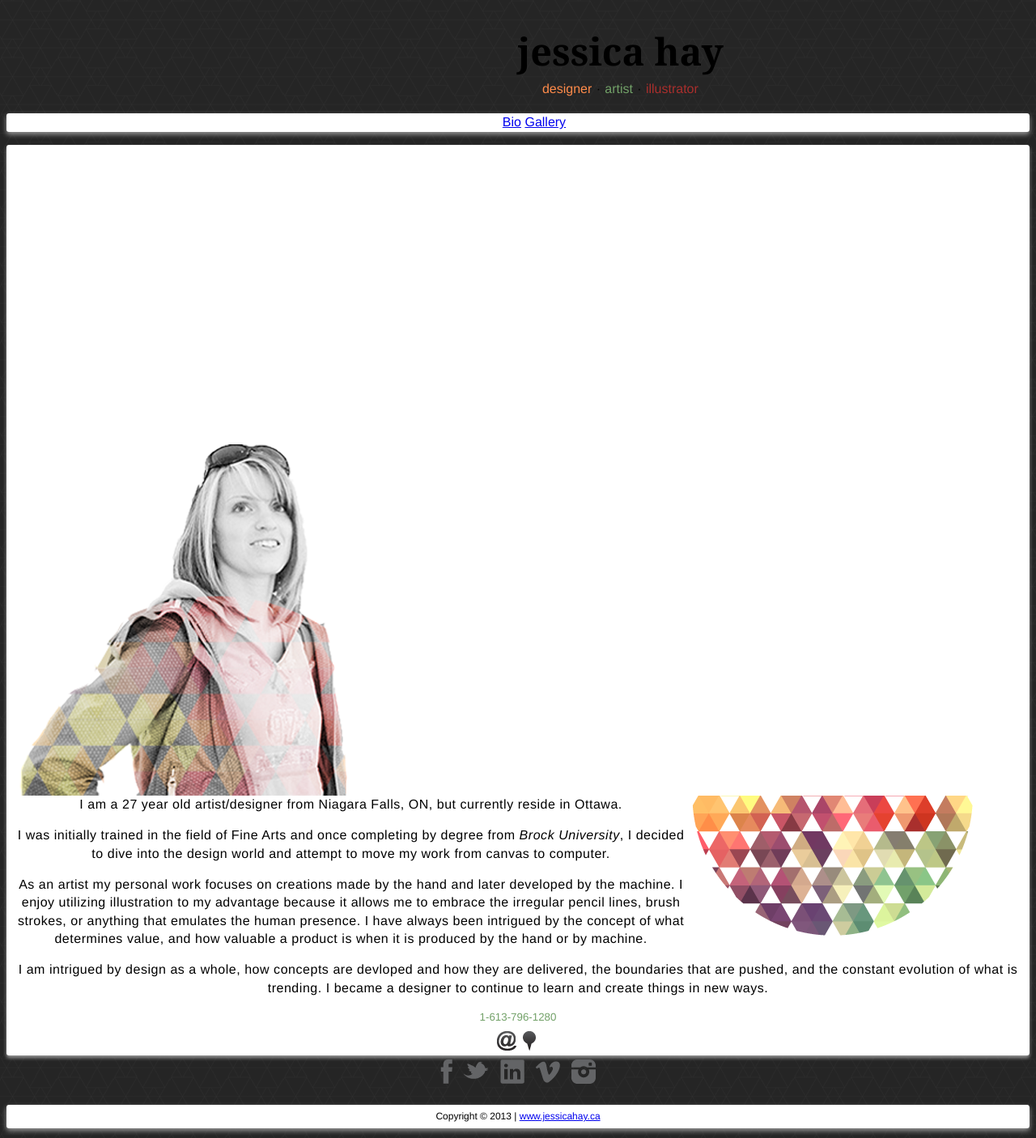
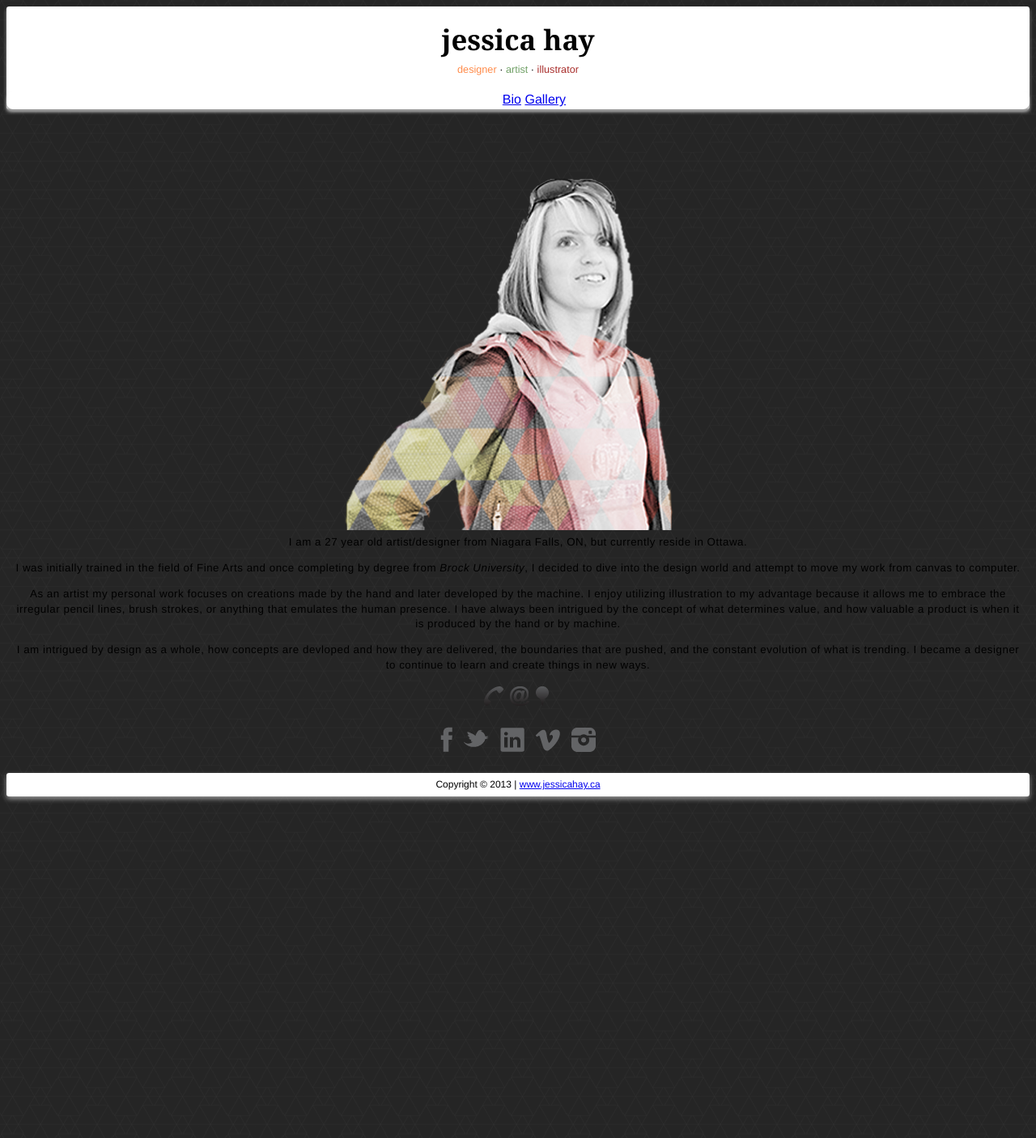
Before and after one commit to hay00032/hay00032.github.io, a Jekyll site: the page built from index.html, in a window 1280 px wide. Shown: the whole page at 81% size. Built offline with Jekyll 4.4.1, drawn with Linux system fonts in a browser that asks for light colours; Markdown is read by kramdown in place of the engine named in the settings; after the commit the page ends 996 px from its top, so only the background shows below that.

Commit message:
layout and index changes

```diff
--- a/_layouts/default.html
+++ b/_layouts/default.html
@@ -3,7 +3,7 @@
 	<head>
 		<meta charset="UTF-8">
 		<title>Responsive Bio Page</title>
- 		<link href="css/general.css" rel="stylesheet">
+		<link href="css/general.css" rel="stylesheet">
     	<meta name="handheldfriendly" content="true">
     	<meta name="mobileoptimized" content="240">
     	<meta name="viewport" content="width=device-width;initial-scale=1">
@@ -13,9 +13,8 @@
 	<header>
 		<h1>jessica hay</h1>
 		<p class="designer">designer</p><p> · </p><p class="artist">artist</p><p> · </p><p class="illustrator">illustrator</p>
-	</header>
 		<nav>
-			<ul class="nav">
+			<ul>
 				<li><a href="index.html">Bio</a></li>
 				<li><a href="gallery.html">Gallery</a></li>
 			</ul>
--- a/css/general.css
+++ b/css/general.css
@@ -4,24 +4,19 @@
 @-webkit-viewport{width: device-width; scale: 1;}
 @viewport{width: device-width; scale: 1;}
 
-body {
+html{
 	background-image: url(../img/dark-geometric.png);
 	background-repeat: repeat;
+}
+
+body {
 	font: normal 100%/1.4 Helvetica, sans-serif;
 	text-align: center;
 }
-.nav{
+header{
 	background-color: #fff;
 	border-radius: 0.2em;
-	box-shadow: 0px 3px 6px #999999;
-	margin-bottom: 0.5;
-}
-
-.bio{
-	padding: 0.5em;
-	font-size: 11px;
-	letter-spacing: 1px;
-	text-align: right;
+	box-shadow: 0px 3px 4px #999999;
 }
 
 h1{
@@ -50,20 +45,23 @@ header p{
 	margin: 0;
 }
 
-.me{
-	display: none;
+nav{
+	background-color: #fff;
+	border-radius: 0.5em;
+	box-shadow: 0px 3px 3px #999999;
+	margin-bottom: 0.5em;
+}
+
+figure{
+	width: 100%;
+	margin:0;
+	padding:0;
 }
 
 .bottom{
 	display:none;
 }
 
-article{
-	background-color: #fff;
-	border-radius: 0.2em;
-	box-shadow: 0px 3px 4px #999999;
-	overflow: hidden;
-}
 .logo {
 	width: 100%;
 }
@@ -122,125 +120,12 @@ footer p {
 
 @media only screen and (min-width: 25em) {
 
-h1{
-	font-size: 30pt;
-}
-
-header p{
-	font-size: 11pt;
-}
-
-}
 
 @media only screen and (min-width: 30em) {
 
-h1{
-	font-size: 30pt;
-}
-
-header p{
-	font-size: 11pt;
-
-}
-.content{
-	font-size: 12pt;
-}
-}
 
 @media only screen and (min-width: 35em) {
 
-h1{
-	font-size: 35pt;
-}
 
-header p{
-	font-size: 12pt;
-
-}
-
-figure{
-	max-width: 460px;
-	margin-left: auto;
-	margin-right: auto;
-}
-
-}
 
 @media only screen and (min-width: 60em) {
-
-.masthead {
-	float:left;
-	width: 450px;
-}
-
-header{
-	margin-left: 20%;
-}
-
-h1{
-	font-size: 35pt;
-	display: block;
-}
-
-header p{
-	padding: 2pt;
-	display: inline-block;
-}
-
-figure{
-	margin: 0;
-	padding:0;
-}
-
-.logo{
-	display: none;
-}
-
-.me{
-	margin:auto;
-	display:block;
-	margin-top: 300px;
-}
-
-.bottom{
-	display:block;
-	margin: auto;
-}
-
-.logo-list{
-	display: block;
-	margin: auto;
-}
-
-
-.contact-list{
-	display: block;
-	margin: auto;
-}
-.content{
-	display: block;
-	margin: auto;
-}
-
-
-.inner-content{
-	float:right;
-	max-width:40%;
-	margin-right: 4em;
-}
-
-.mobilesOnly{
-	display: none;
-}
-
-.desktopOnly{
-	display: block;
-	padding-bottom: 0.5em;
-	font-size: 10pt;
-	color: #72a168;
-}
-footer{
-	margin-top: 1em;
-}
-
-}
--- a/index.html
+++ b/index.html
@@ -1,24 +1,17 @@
 ---
 layout: default
 ---
+	<figure>
+		<img src="img/me.png">
+	</figure>
+		<div class="content">
+			<p>I am a 27 year old artist/designer from Niagara Falls, ON, but currently reside in Ottawa.</p><p>I was initially trained in the field of Fine Arts and once completing by degree from <em>Brock University</em>, I decided to dive into the design world and attempt to move my work from canvas to computer.</p>
+			<p> As an artist my personal work focuses on creations made by the hand and later developed by the machine. I enjoy utilizing illustration to my advantage because it allows me to embrace the irregular pencil lines, brush strokes, or anything that emulates the human presence. I have always been intrigued by the concept of what determines value, and how valuable a product is when it is produced by the hand or by machine.</p><p>I am intrigued by design as a whole, how concepts are devloped and how they are delivered, the boundaries that are pushed, and the constant evolution of what is trending. I became a designer to continue to learn and create things in new ways.</p>
+		</div>
 
-<body>
-	<article>
-		<figure>
-			<img src="img/logo.png" alt="" class="logo">
-			<img src="img/me.png" alt="" class="me">
-		</figure>
-		<div class="inner-content">
-			<img src="img/logo-bottom.png" alt="" class="bottom">
-		</div>
-		<div class="content">
-		<p>I am a 27 year old artist/designer from Niagara Falls, ON, but currently reside in Ottawa.</p><p>I was initially trained in the field of Fine Arts and once completing by degree from <em>Brock University</em>, I decided to dive into the design world and attempt to move my work from canvas to computer.</p>
-		<p> As an artist my personal work focuses on creations made by the hand and later developed by the machine. I enjoy utilizing illustration to my advantage because it allows me to embrace the irregular pencil lines, brush strokes, or anything that emulates the human presence. I have always been intrigued by the concept of what determines value, and how valuable a product is when it is produced by the hand or by machine.</p><p>I am intrigued by design as a whole, how concepts are devloped and how they are delivered, the boundaries that are pushed, and the constant evolution of what is trending. I became a designer to continue to learn and create things in new ways.</p>
-		</div>
 		<ul class="contact-list">
 			<li><a class="desktopOnly">1-613-796-1280</a></li>
 			<li><a class="mobilesOnly" href="tel:16137961280"><img src="img/phone.png" class="phone"></a></li>
 			<li><a class="email" href="mailto:hayj_2@hotmail.com"><img src="img/email.png" class="email"></a></li>
 			<li><a class="map" href="http://goo.gl/maps/HZjUk" target="_blank"><img src="img/map.png" class="map"></a></li>
 		</ul>
-	</article>
```
